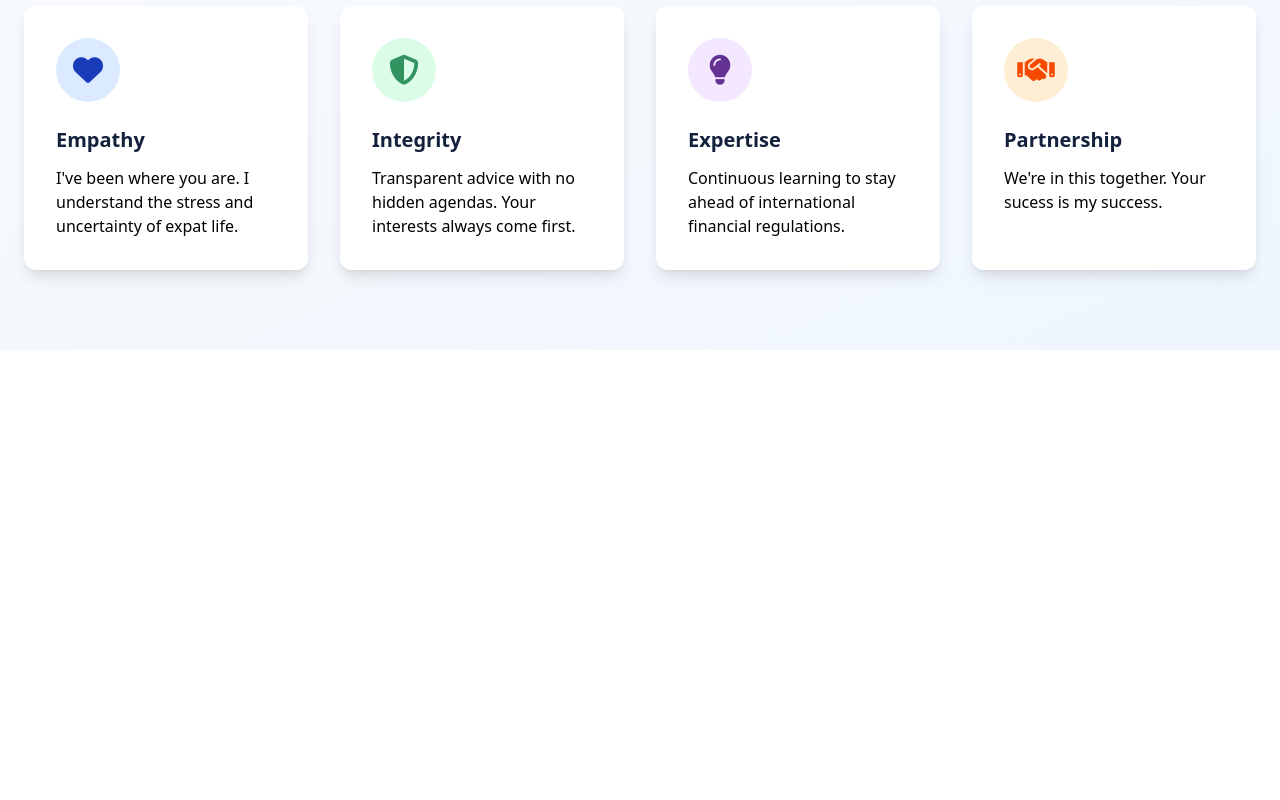
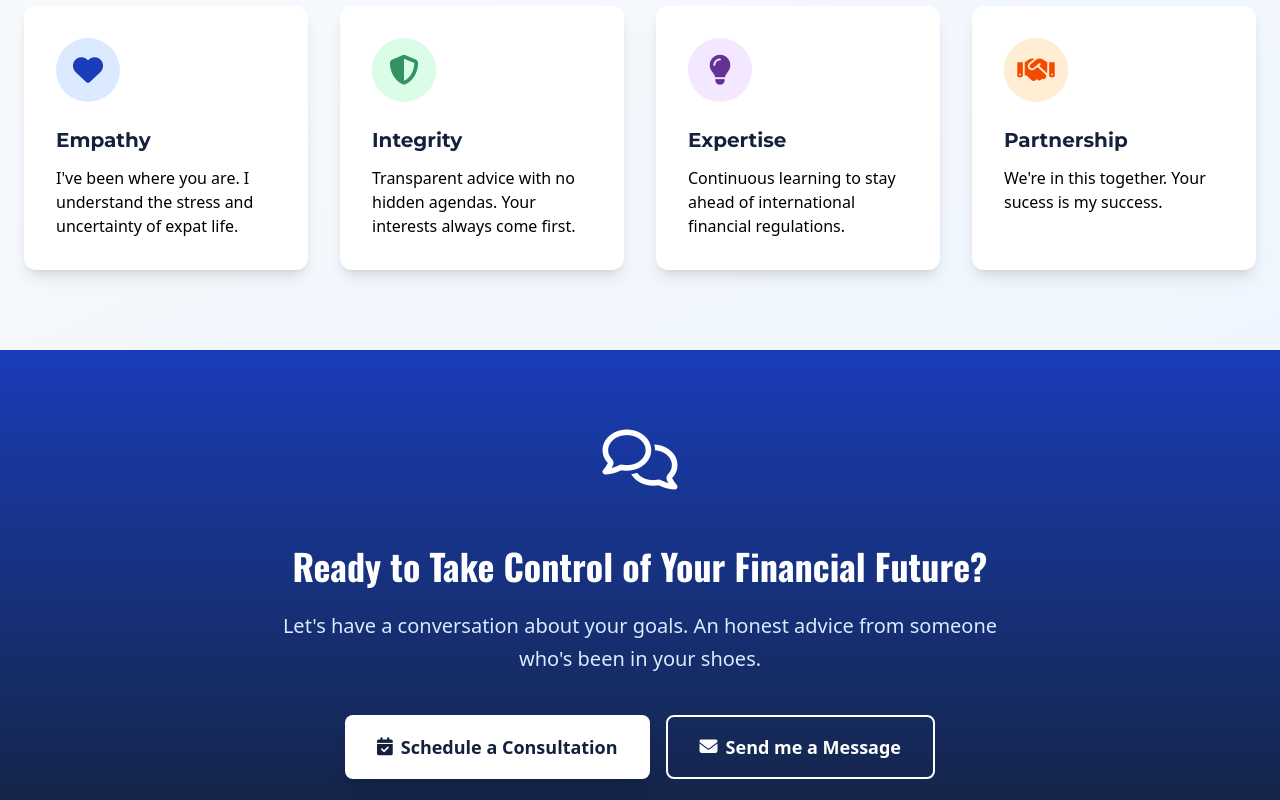
Before and after one commit to MarkLorens/SettleSmart, a React (Vite) app: page /#/about in a window 1280 px wide. Shown: the part 2320-3120 px from the top of the page. Before the commit the page ends 2670 px from the top, so only its background shows below. Built offline with nearby package versions, Linux system fonts and the light colour scheme.

Commit message:
Added CTA and Footer section.

```diff
--- /dev/null
+++ b/src/components/about/AboutCTA.jsx
@@ -0,0 +1,38 @@
+const AboutCTA = () => {
+  return (
+    <section
+      id="AboutCTASection"
+      className="py-20 bg-linear-to-t from-blue to-blue-800"
+    >
+      <div className="max-w-5xl mx-auto px-6 text-center">
+        <div className="mb-8">
+          <i class="fa-regular fa-comments text-6xl text-white mb-6"></i>
+        </div>
+        <h2 className="text-4xl font-bold mb-6 font-oswald text-white">
+          Ready to Take Control of Your Financial Future?
+        </h2>
+        <p className="text-xl text-blue-100 font-extralight mb-10 leading-relaxed max-w-3xl mx-auto">
+          Let's have a conversation about your goals. An honest advice from
+          someone who's been in your shoes.
+        </p>
+        <div className="flex flex-col sm:flex-row gap-4 justify-center">
+          <a
+            href="#"
+            className="bg-white text-blue px-8 py-4 rounded-lg font-semibold text-lg hover:bg-gray-100 transition-colors shadow-xl inline-flex items-center justify-center"
+          >
+            <i class="fa-solid fa-calendar-check mr-2"></i>Schedule a
+            Consultation
+          </a>
+          <a
+            href="#"
+            className="bg-transparent border-2 border-white text-white px-8 py-4 rounded-lg font-semibold text-lg hover:bg-white hover:text-blue transition-colors inline-flex items-center justify-center"
+          >
+            <i class="fa-solid fa-envelope mr-2"></i>Send me a Message
+          </a>
+        </div>
+      </div>
+    </section>
+  );
+};
+
+export default AboutCTA;
--- a/src/components/about/CompanyValues.jsx
+++ b/src/components/about/CompanyValues.jsx
@@ -21,7 +21,9 @@ const CompanyValues = () => {
             <div className="w-16 h-16 bg-blue-100 rounded-full flex items-center justify-center mb-6">
               <i className="fa-solid fa-heart text-3xl text-blue-800"></i>
             </div>
-            <h3 className="text-xl font-bold text-blue mb-3">Empathy</h3>
+            <h3 className="text-xl font-bold text-blue mb-3 font-montserrat">
+              Empathy
+            </h3>
             <p>
               I've been where you are. I understand the stress and uncertainty
               of expat life.
@@ -34,7 +36,9 @@ const CompanyValues = () => {
             <div className="w-16 h-16 bg-green-100 rounded-full flex items-center justify-center mb-6">
               <i className="fa-solid fa-shield-halved text-3xl text-[#329260]"></i>
             </div>
-            <h3 className="text-xl font-bold text-blue mb-3">Integrity</h3>
+            <h3 className="text-xl font-bold text-blue mb-3 font-montserrat">
+              Integrity
+            </h3>
             <p>
               Transparent advice with no hidden agendas. Your interests always
               come first.
@@ -47,7 +51,9 @@ const CompanyValues = () => {
             <div className="w-16 h-16 bg-purple-100 rounded-full flex items-center justify-center mb-6">
               <i className="fa-solid fa-lightbulb text-3xl text-[#643292]"></i>
             </div>
-            <h3 className="text-xl font-bold text-blue mb-3">Expertise</h3>
+            <h3 className="text-xl font-bold text-blue mb-3 font-montserrat">
+              Expertise
+            </h3>
             <p>
               Continuous learning to stay ahead of international financial
               regulations.
@@ -60,7 +66,9 @@ const CompanyValues = () => {
             <div className="w-16 h-16 bg-orange-100 rounded-full flex items-center justify-center mb-6">
               <i className="fa-solid fa-handshake text-3xl text-orange-600"></i>
             </div>
-            <h3 className="text-xl font-bold text-blue mb-3">Partnership</h3>
+            <h3 className="text-xl font-bold text-blue mb-3 font-montserrat">
+              Partnership
+            </h3>
             <p>We're in this together. Your sucess is my success.</p>
           </div>
         </div>
--- a/src/pages/About.jsx
+++ b/src/pages/About.jsx
@@ -1,7 +1,9 @@
+import AboutCTA from "../components/about/AboutCTA";
 import CompanyValues from "../components/about/CompanyValues";
 import Hero from "../components/about/Hero";
 import Story from "../components/about/Story";
 import TrackRecord from "../components/about/TrackRecord";
+import Footer from "../components/Footer";
 
 const About = () => {
   return (
@@ -10,6 +12,8 @@ const About = () => {
       <Story />
       <TrackRecord />
       <CompanyValues />
+      <AboutCTA />
+      <Footer />
     </div>
   );
 };
```
